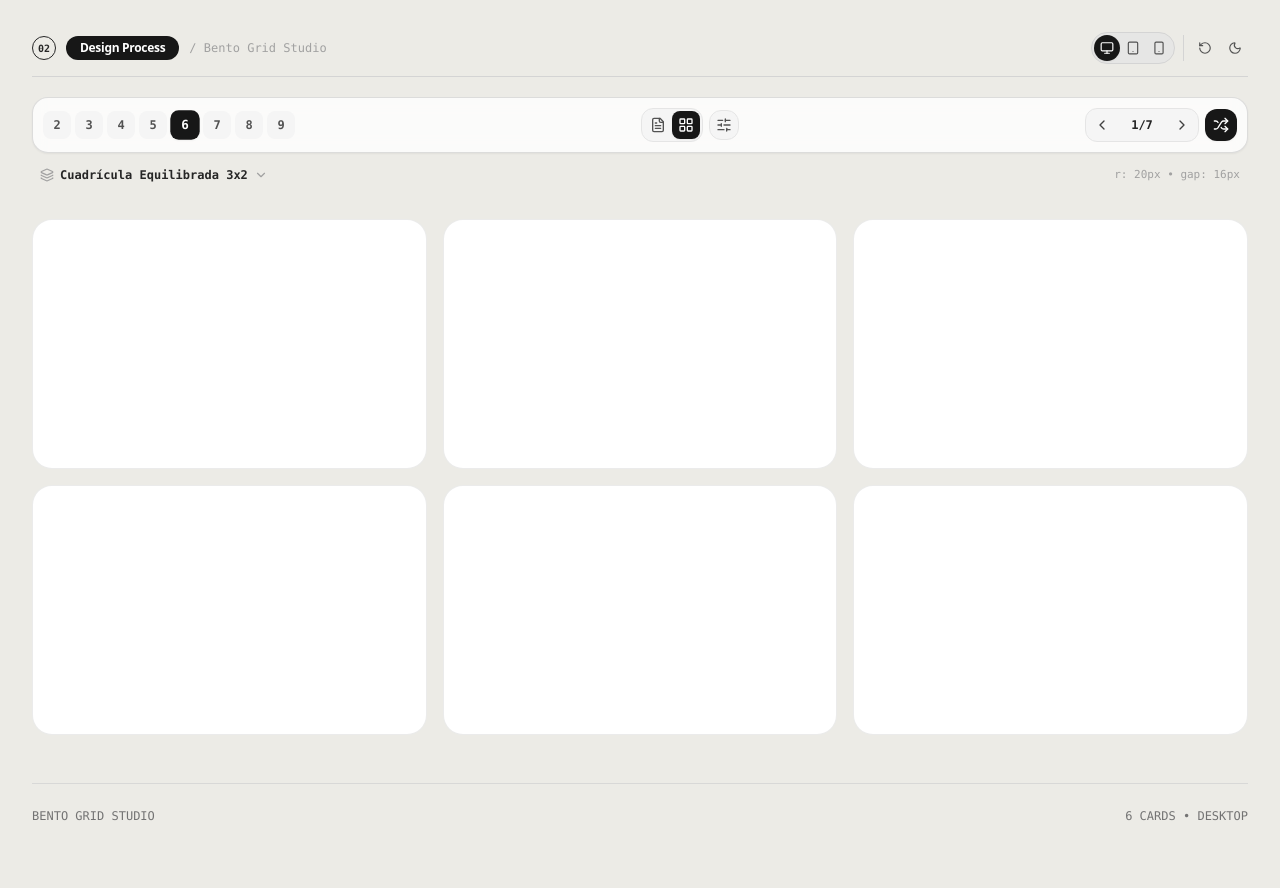
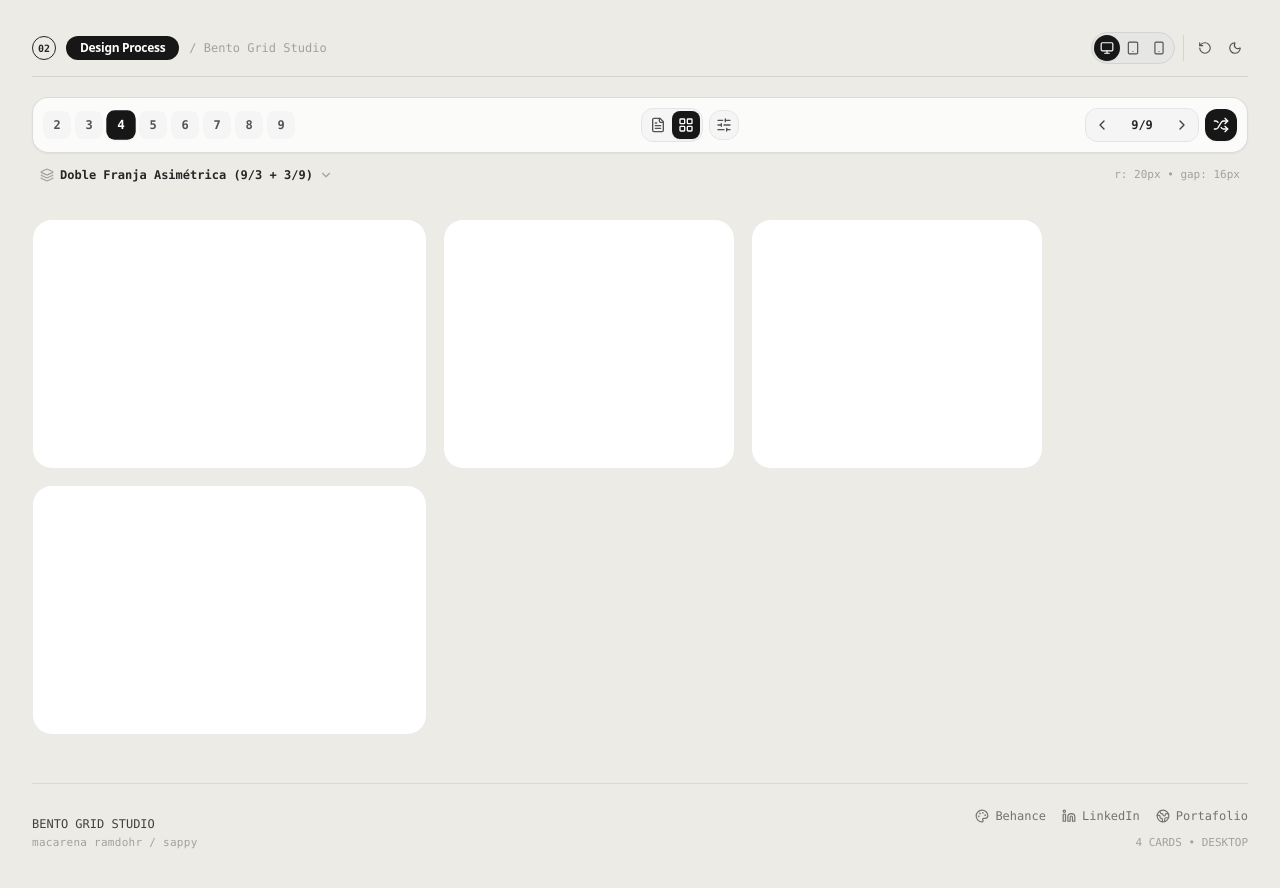
Before and after one commit to sappy666/bento-grid, a React (Vite) app: page / in a window 1280 px wide. Shown: the top 888 px of the page. Built offline with nearby package versions, Linux system fonts and the light colour scheme.

Commit message:
arreglos

```diff
--- a/index.html
+++ b/index.html
@@ -11,7 +11,7 @@
     <meta name="twitter:card" content="summary_large_image" />
     <link rel="preconnect" href="https://fonts.googleapis.com">
     <link rel="preconnect" href="https://fonts.gstatic.com" crossorigin>
-    <link href="https://fonts.googleapis.com/css2?family=Inter:wght@400;500;600;700;800;900&display=swap" rel="stylesheet">
+    <link href="https://fonts.googleapis.com/css2?family=Space+Grotesk:wght@300;400;500;600;700&display=swap" rel="stylesheet">
   </head>
   <body class="h-full font-sans antialiased bg-[#ECEBE6] text-[#111111] dark:bg-[#121212] dark:text-[#EAEAEA] selection:bg-neutral-900 selection:text-white dark:selection:bg-white dark:selection:text-neutral-900">
     <div id="root" class="h-full"></div>
--- a/src/App.tsx
+++ b/src/App.tsx
@@ -20,12 +20,15 @@ import {
   FileText,
   SlidersHorizontal,
   ChevronDown,
+  Palette,
+  Linkedin,
+  Globe2,
 } from 'lucide-react';
 
 const CARD_COUNTS = [2, 3, 4, 5, 6, 7, 8, 9];
 
 export default function App() {
-  const [cardCount, setCardCount] = useState<number>(6);
+  const [cardCount, setCardCount] = useState<number>(4);
   const [deviceView, setDeviceView] = useState<DeviceView>('desktop');
   const [cardContentMode, setCardContentMode] = useState<'content' | 'empty'>('empty');
   const [borderRadius, setBorderRadius] = useState<number>(20);
@@ -38,7 +41,7 @@ export default function App() {
   const [distributionIndexByCount, setDistributionIndexByCount] = useState<Record<number, number>>({
     2: 0,
     3: 0,
-    4: 0,
+    4: 8,
     5: 0,
     6: 0,
     7: 0,
@@ -162,11 +165,11 @@ export default function App() {
     return () => window.removeEventListener('keydown', handleKeyDown);
   }, [handlePrevDistribution, handleNextDistribution]);
 
-  // Reset to default 6-card reference layout
+  // Reset to default 4-card reference layout
   const handleReset = () => {
-    setCardCount(6);
-    setDistributionIndexByCount((prev) => ({ ...prev, 6: 0 }));
-    setCustomDistributionsByCount((prev) => ({ ...prev, 6: [] }));
+    setCardCount(4);
+    setDistributionIndexByCount((prev) => ({ ...prev, 4: 8 }));
+    setCustomDistributionsByCount((prev) => ({ ...prev, 4: [] }));
     setDeviceView('desktop');
     setCardContentMode('empty');
     setSelectedCardId(null);
@@ -506,11 +509,48 @@ export default function App() {
         </main>
 
         {/* Minimal Footer */}
-        <footer className="mt-12 pt-6 border-t border-neutral-300/80 dark:border-neutral-800/80 flex items-center justify-between text-xs font-mono text-neutral-500">
-          <span>BENTO GRID STUDIO</span>
-          <span>
-            {cardCount} CARDS • {deviceView.toUpperCase()}
-          </span>
+        <footer className="mt-12 pt-6 border-t border-neutral-300/80 dark:border-neutral-800/80 flex flex-col gap-5 text-xs font-mono text-neutral-500 sm:flex-row sm:items-end sm:justify-between">
+          <div className="space-y-1">
+            <span className="block text-neutral-700 dark:text-neutral-300">BENTO GRID STUDIO</span>
+            <span className="block text-[11px] tracking-wide text-neutral-400 dark:text-neutral-500">
+              macarena ramdohr / sappy
+            </span>
+          </div>
+
+          <div className="flex flex-col items-start gap-3 sm:items-end">
+            <nav aria-label="Enlaces de Macarena Ramdohr" className="flex flex-wrap items-center gap-x-4 gap-y-2">
+              <a
+                href="https://www.behance.net/macarenaramdohr"
+                target="_blank"
+                rel="noreferrer"
+                className="inline-flex items-center gap-1.5 transition-colors hover:text-neutral-900 dark:hover:text-white"
+              >
+                <Palette className="h-3.5 w-3.5" />
+                Behance
+              </a>
+              <a
+                href="https://www.linkedin.com/in/mramdohr/"
+                target="_blank"
+                rel="noreferrer"
+                className="inline-flex items-center gap-1.5 transition-colors hover:text-neutral-900 dark:hover:text-white"
+              >
+                <Linkedin className="h-3.5 w-3.5" />
+                LinkedIn
+              </a>
+              <a
+                href="https://portafolio-mramdohr.vercel.app/"
+                target="_blank"
+                rel="noreferrer"
+                className="inline-flex items-center gap-1.5 transition-colors hover:text-neutral-900 dark:hover:text-white"
+              >
+                <Globe2 className="h-3.5 w-3.5" />
+                Portafolio
+              </a>
+            </nav>
+            <span className="text-[11px] text-neutral-400 dark:text-neutral-500">
+              {cardCount} CARDS • {deviceView.toUpperCase()}
+            </span>
+          </div>
         </footer>
       </div>
 
--- a/src/components/BentoCardView.tsx
+++ b/src/components/BentoCardView.tsx
@@ -102,7 +102,7 @@ export const BentoCardView: React.FC<BentoCardViewProps> = ({
       {/* Minimal Header: title + short subtitle, no icon / badge / index chrome */}
       <div>
         <h3
-          className={`font-medium tracking-tight text-neutral-900 dark:text-white leading-snug ${
+          className={`font-semibold tracking-tight text-neutral-900 dark:text-white leading-snug ${
             isWide ? 'text-lg sm:text-xl mb-1.5' : 'text-sm sm:text-base mb-1'
           }`}
         >
@@ -112,7 +112,7 @@ export const BentoCardView: React.FC<BentoCardViewProps> = ({
         {/* Subtitle / Description if not metric */}
         {card.type !== 'metric' && card.type !== 'quote' && (card.content.subtitle || card.content.quoteText) && (
           <p
-            className={`text-neutral-400 dark:text-neutral-500 leading-relaxed line-clamp-2 ${
+            className={`font-normal text-neutral-400 dark:text-neutral-500 leading-relaxed line-clamp-2 ${
               isWide ? 'text-xs sm:text-sm' : 'text-xs'
             }`}
           >
@@ -125,7 +125,7 @@ export const BentoCardView: React.FC<BentoCardViewProps> = ({
       {card.type === 'metric' && (
         <div className="my-auto py-2">
           <div className="flex items-baseline gap-2">
-            <span className="text-3xl sm:text-4xl lg:text-5xl font-light tracking-tight text-neutral-900 dark:text-white">
+            <span className="text-3xl sm:text-4xl lg:text-5xl font-extralight tracking-tight text-neutral-900 dark:text-white">
               {card.content.metricValue || '98.4%'}
             </span>
             {card.content.metricChange && (
@@ -143,7 +143,7 @@ export const BentoCardView: React.FC<BentoCardViewProps> = ({
       )}
 
       {card.type === 'quote' && (
-        <div className="my-auto py-2 border-l border-neutral-300 dark:border-neutral-700 pl-3.5 text-xs sm:text-sm text-neutral-600 dark:text-neutral-300">
+        <div className="my-auto py-2 border-l border-neutral-300 dark:border-neutral-700 pl-3.5 text-xs sm:text-sm font-medium text-neutral-600 dark:text-neutral-300">
           "{card.content.quoteText || 'Weniger, aber besser.'}"
           {card.content.quoteAuthor && (
             <span className="block mt-1 text-[11px] text-neutral-400">
--- a/src/index.css
+++ b/src/index.css
@@ -4,7 +4,7 @@
 
 @layer base {
   :root {
-    --font-primary: "Inter", -apple-system, BlinkMacSystemFont, "Helvetica Neue", Arial, sans-serif;
+    --font-primary: "Space Grotesk", -apple-system, BlinkMacSystemFont, "Helvetica Neue", Arial, sans-serif;
   }
 
   body {
--- a/src/utils/codeGenerator.ts
+++ b/src/utils/codeGenerator.ts
@@ -255,7 +255,7 @@ export function generateSingleFileHTML(
       theme: {
         extend: {
           fontFamily: {
-            sans: ['Inter', 'system-ui', 'sans-serif'],
+            sans: ['Space Grotesk', 'system-ui', 'sans-serif'],
             mono: ['ui-monospace', 'SFMono-Regular', 'Menlo', 'monospace'],
           }
         }
@@ -264,10 +264,10 @@ export function generateSingleFileHTML(
   </script>
   <link rel="preconnect" href="https://fonts.googleapis.com">
   <link rel="preconnect" href="https://fonts.gstatic.com" crossorigin>
-  <link href="https://fonts.googleapis.com/css2?family=Inter:wght@400;500;600;700&display=swap" rel="stylesheet">
+  <link href="https://fonts.googleapis.com/css2?family=Space+Grotesk:wght@300;400;500;600;700&display=swap" rel="stylesheet">
   <style>
     body {
-      font-family: 'Inter', system-ui, sans-serif;
+      font-family: 'Space Grotesk', system-ui, sans-serif;
     }
   </style>
 </head>
```
